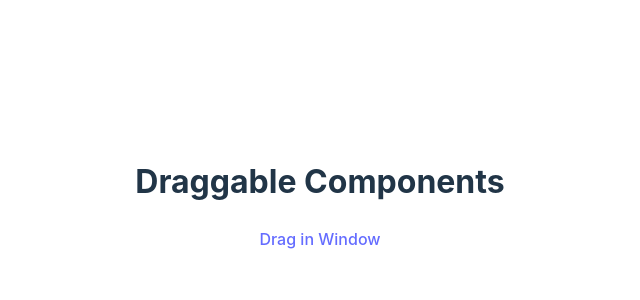
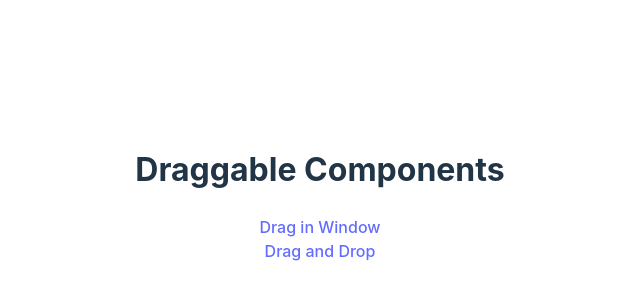
Before and after one commit to jessgoodlett/drag-components, a Vue app: page / in a window 1280 px wide. Shown: the part 206-506 px from the top of the page, without its empty margins (320-960 px from the left). Built offline with nearby package versions, Linux system fonts and the light colour scheme.

Commit message:
Simple content changes

```diff
--- a/index.html
+++ b/index.html
@@ -4,7 +4,7 @@
     <meta charset="UTF-8" />
     <link rel="icon" type="image/svg+xml" href="/vite.svg" />
     <meta name="viewport" content="width=device-width, initial-scale=1.0" />
-    <title>Vite + Vue</title>
+    <title>Drag Vue</title>
   </head>
   <body>
     <div id="app"></div>
--- a/src/views/Home.vue
+++ b/src/views/Home.vue
@@ -1,12 +1,17 @@
 <template>
   <h1>Draggable Components</h1>
-  <div>
+  <div class="links">
     <a href="/drag">Drag in Window</a>
+    <a href="/drag-n-drop">Drag and Drop</a>
   </div>
 </template>
 
 <script setup>
 </script>
 
-<style scoped>
+<style>
+.links {
+  display: flex;
+  flex-direction: column;
+}
 </style>
```
Also changed, not shown: src/views/SimpleDrag.vue (added, +7 -0 lines).
